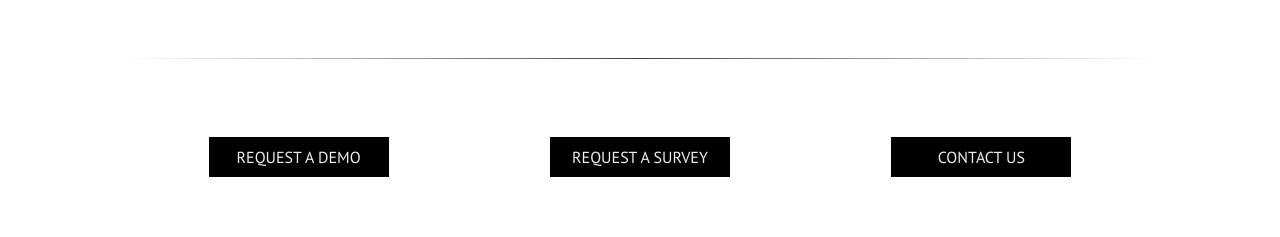
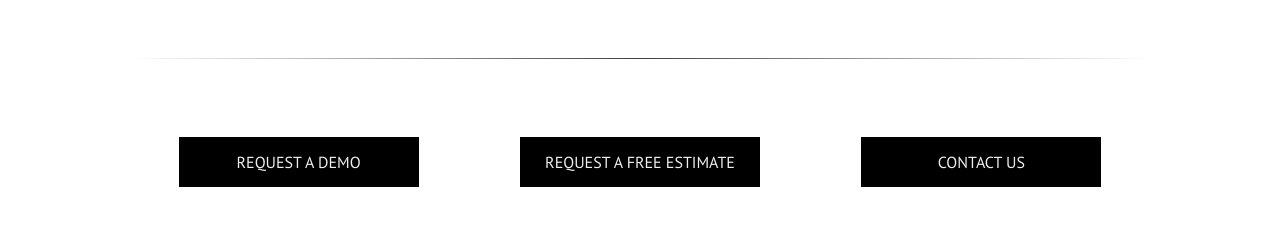
Before and after one commit to MatthewKaplan/Sound-Insight, a React (Create React App) app: page /contact in a window 1280 px wide. Shown: the part 860-1097 px from the top of the page. Built offline with nearby package versions, Linux system fonts and the light colour scheme.

Commit message:
Have forms act as popups on this page

```diff
--- a/src/components/ContactPage/ContactPage.js
+++ b/src/components/ContactPage/ContactPage.js
@@ -1,9 +1,24 @@
 import React, { Component } from 'react';
 import SplashPage from '../SplashPage/SplashPage';
+import DemoRequest from '../DemoRequest/DemoRequest';
+import SurveyRequest from '../SurveyRequest/SurveyRequest';
+import ContactForm from '../ContactForm/ContactForm';
 import './ContactPage.scss';
 
 class ContactPage extends Component {
+	state = { demoRequest: false, estimateRequest: false, contactUs: false };
+
+	closeForms = () => {
+		this.setState({
+			demoRequest: false,
+			estimateRequest: false,
+			contactUs: false
+		});
+	};
+
 	render () {
+		const { demoRequest, estimateRequest, contactUs } = this.state;
+
 		return (
 			<div className="contact-page">
 				<SplashPage image="store.jpeg" altText="Sound Insight store front" subtitle="" title="We're here for you!" />
@@ -12,9 +27,24 @@ class ContactPage extends Component {
 					<hr className="page-break" />
 				</div>
 				<div className="button-container">
-					<input type="submit" value="REQUEST A DEMO" className="contact-btn" />
-					<input type="submit" value="REQUEST A SURVEY" className="contact-btn" />
-					<input type="submit" value="CONTACT US" className="contact-btn" />
+					<input
+						type="submit"
+						value="REQUEST A DEMO"
+						className="contact-btn"
+						onClick={() => this.setState({ demoRequest: true })}
+					/>
+					<input
+						type="submit"
+						value="REQUEST A FREE ESTIMATE"
+						className="contact-btn"
+						onClick={() => this.setState({ estimateRequest: true })}
+					/>
+					<input
+						type="submit"
+						value="CONTACT US"
+						className="contact-btn"
+						onClick={() => this.setState({ contactUs: true })}
+					/>
 				</div>
 				<div className="break-line">
 					<hr className="page-break" />
@@ -49,6 +79,9 @@ class ContactPage extends Component {
 						<a href="mailto:sales@sound-insight.com">sales@sound-insight.com</a>
 					</h3>
 				</div>
+				{demoRequest === true && <DemoRequest closeForm={this.closeForms} />}
+				{estimateRequest === true && <SurveyRequest closeForm={this.closeForms} />}
+				{contactUs === true && <ContactForm closeForm={this.closeForms} />}
 			</div>
 		);
 	}
--- a/src/components/ContactPage/ContactPage.scss
+++ b/src/components/ContactPage/ContactPage.scss
@@ -32,8 +32,8 @@
 		color: #eee;
 		background-color: #000;
 		border: none;
-		height: 40px;
-		width: 180px;
+		height: 50px;
+		width: 240px;
 		cursor: pointer;
 		margin: 70px 0 70px 0;
 
```
